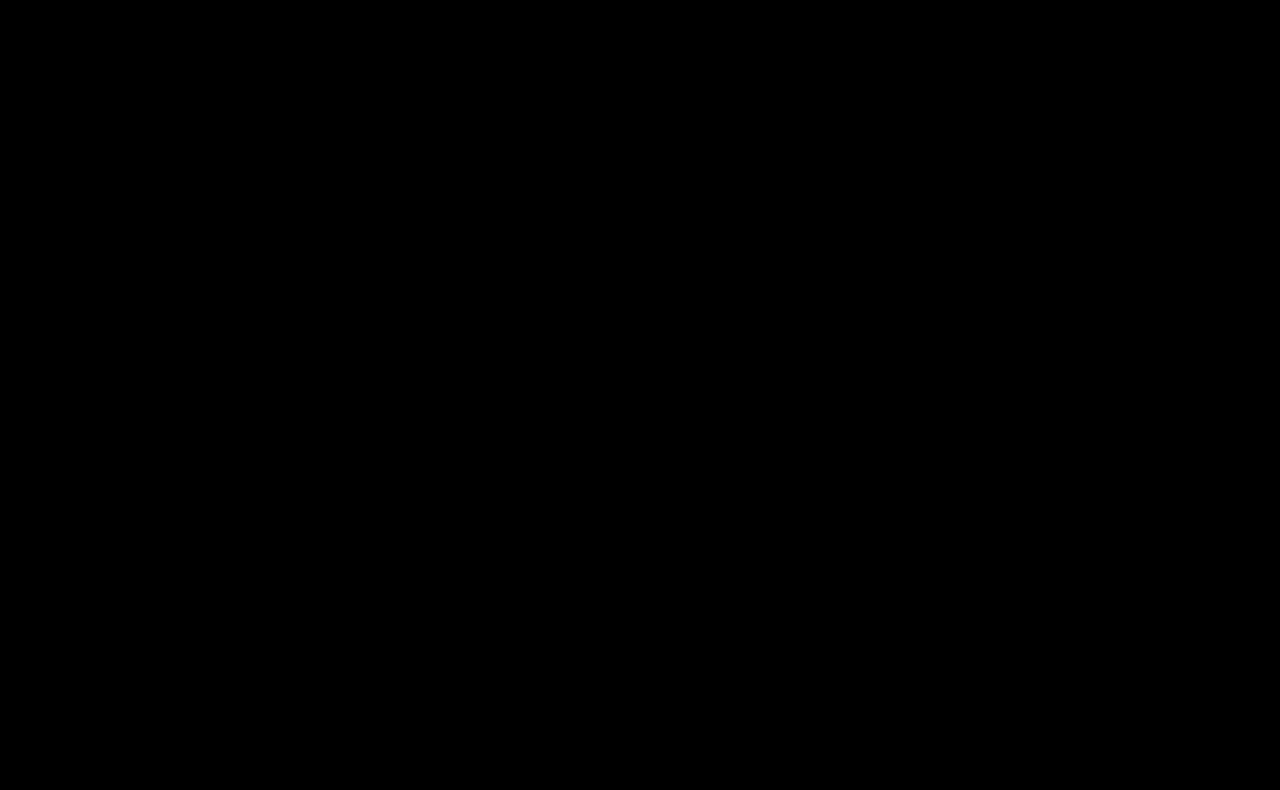
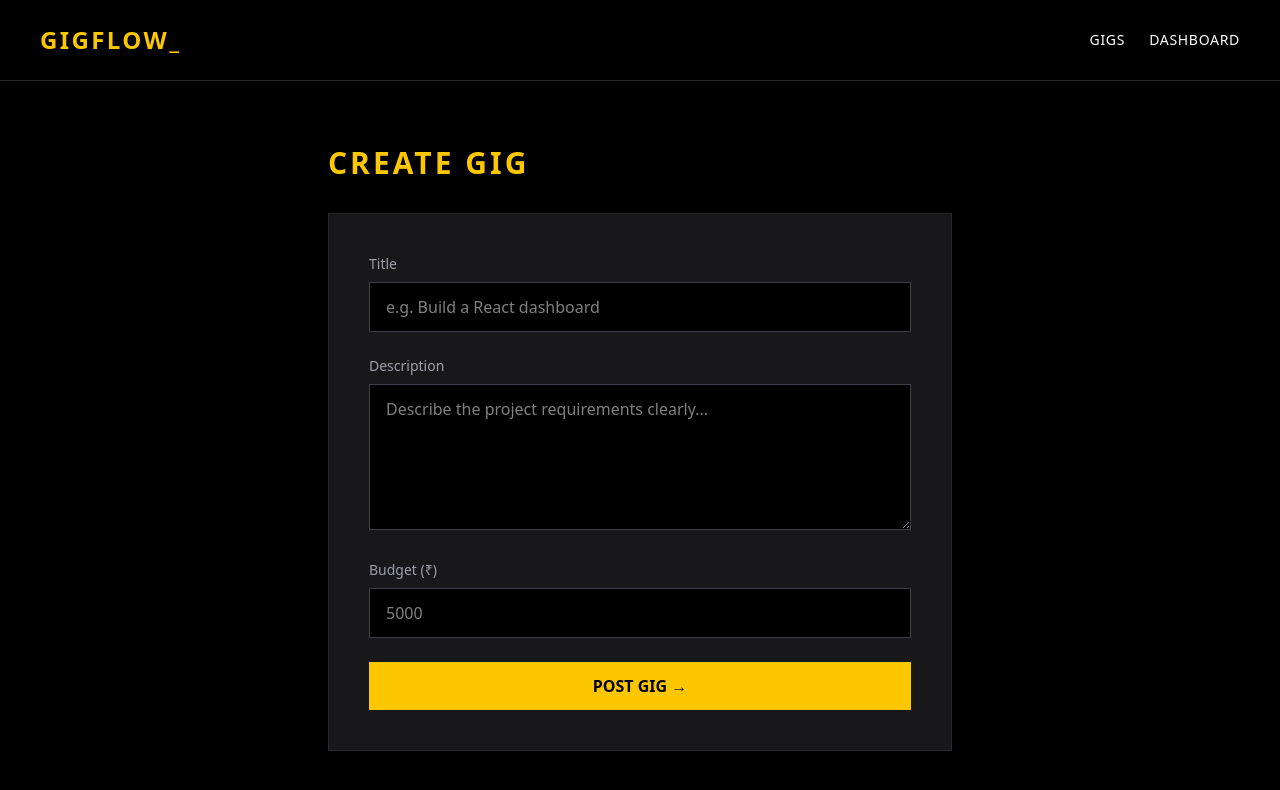
Before and after one commit to patel192/Gigflow, a React (Vite) app in the folder client/: page /create-gig in a window 1280 px wide. Before the commit this address had no page. Shown: the top 790 px of the page. Built offline with nearby package versions, Linux system fonts and the light colour scheme.

Commit message:
create gig page

```diff
--- a/client/src/App.jsx
+++ b/client/src/App.jsx
@@ -4,6 +4,7 @@ import { Routes, Route } from "react-router-dom";
 import Register from "./pages/Register";
 import Login from "./pages/Login";
 import Gigs from "./pages/Gigs";
+import CreateGig from "./pages/CreateGig"
 function App() {
   return (
     <Routes>
@@ -11,6 +12,7 @@ function App() {
       <Route path="/register" element={<Register />}></Route>
       <Route path="/login" element={<Login />}></Route>
       <Route path="/gigs" element={<Gigs />}></Route>
+      <Route path="/create-gig" element={<CreateGig/>}></Route>
     </Routes>
   );
 }
--- /dev/null
+++ b/client/src/pages/CreateGig.jsx
@@ -0,0 +1,117 @@
+import { useState } from "react";
+import { useNavigate, Link } from "react-router-dom";
+import api from "../api/axios";
+
+export default function CreateGig() {
+  const navigate = useNavigate();
+
+  const [form, setForm] = useState({
+    title: "",
+    description: "",
+    budget: ""
+  });
+
+  const [error, setError] = useState("");
+
+  const handleChange = (e) => {
+    setForm({ ...form, [e.target.name]: e.target.value });
+  };
+
+  const handleSubmit = async (e) => {
+    e.preventDefault();
+    setError("");
+
+    try {
+      await api.post("/gigs", {
+        title: form.title,
+        description: form.description,
+        budget: Number(form.budget)
+      });
+
+      navigate("/gigs");
+    } catch (err) {
+      if (err.response?.status === 401) {
+        navigate("/login");
+      } else {
+        setError("Failed to create gig. Try again.");
+      }
+    }
+  };
+
+  return (
+    <div className="min-h-screen bg-black text-white">
+
+      {/* Navbar */}
+      <nav className="flex justify-between items-center px-10 py-6 border-b border-zinc-800">
+        <Link to="/" className="text-2xl font-extrabold text-yellow-400 tracking-widest">
+          GIGFLOW_
+        </Link>
+
+        <div className="space-x-6 text-sm uppercase tracking-wider">
+          <Link to="/gigs" className="hover:text-yellow-400">Gigs</Link>
+          <Link to="/dashboard" className="hover:text-yellow-400">Dashboard</Link>
+        </div>
+      </nav>
+
+      {/* Form */}
+      <div className="max-w-2xl mx-auto px-6 py-16">
+        <h1 className="text-3xl font-extrabold text-yellow-400 tracking-widest mb-8">
+          CREATE GIG
+        </h1>
+
+        <form
+          onSubmit={handleSubmit}
+          className="bg-zinc-900 border border-zinc-800 p-10 space-y-6"
+        >
+          {error && (
+            <div className="border border-red-500 text-red-400 px-4 py-2 text-sm">
+              {error}
+            </div>
+          )}
+
+          <div>
+            <label className="block text-sm text-zinc-400 mb-2">Title</label>
+            <input
+              name="title"
+              required
+              placeholder="e.g. Build a React dashboard"
+              onChange={handleChange}
+              className="w-full bg-black border border-zinc-700 px-4 py-3 focus:outline-none focus:border-yellow-400"
+            />
+          </div>
+
+          <div>
+            <label className="block text-sm text-zinc-400 mb-2">Description</label>
+            <textarea
+              name="description"
+              required
+              rows={5}
+              placeholder="Describe the project requirements clearly..."
+              onChange={handleChange}
+              className="w-full bg-black border border-zinc-700 px-4 py-3 focus:outline-none focus:border-yellow-400"
+            />
+          </div>
+
+          <div>
+            <label className="block text-sm text-zinc-400 mb-2">Budget (₹)</label>
+            <input
+              name="budget"
+              type="number"
+              required
+              placeholder="5000"
+              onChange={handleChange}
+              className="w-full bg-black border border-zinc-700 px-4 py-3 focus:outline-none focus:border-yellow-400"
+            />
+          </div>
+
+          <button
+            type="submit"
+            className="w-full bg-yellow-400 text-black font-bold py-3 hover:bg-yellow-300 transition"
+          >
+            POST GIG →
+          </button>
+        </form>
+      </div>
+    </div>
+  );
+}
```
